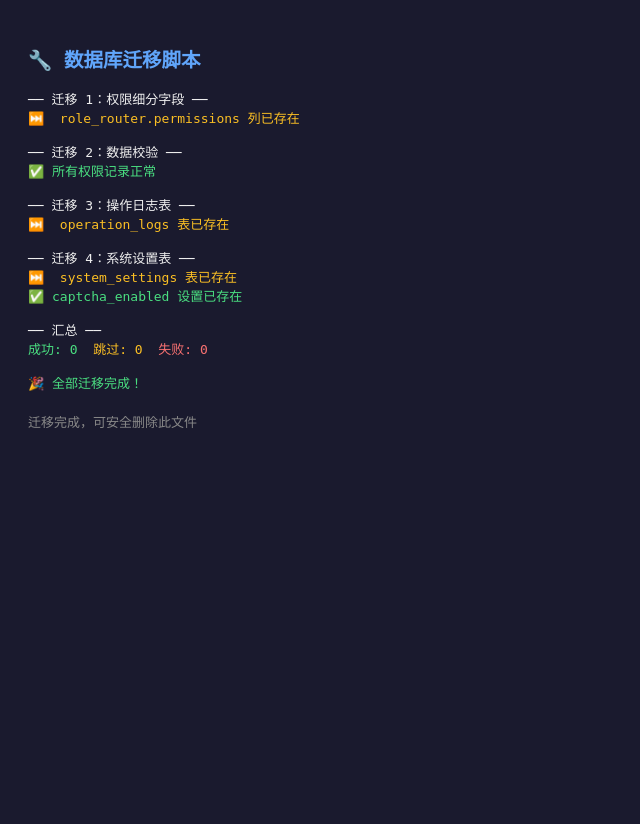
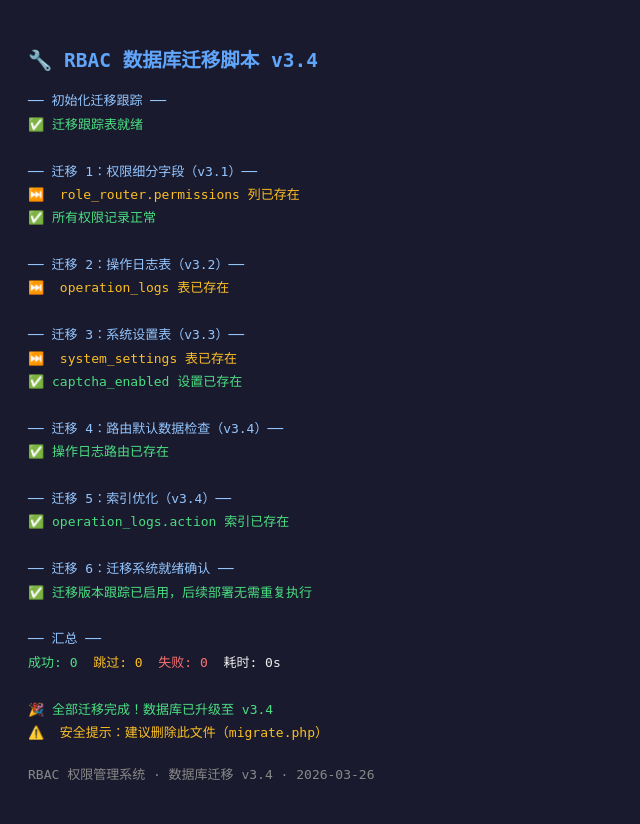
Before and after one commit to Rensr0/rbac-system, a PHP site: page /migrate.php in a window 1280 px wide. Shown: the whole page, without its empty margins (0-640 px from the left). Before the commit the page ends 429 px from the top, so only its background shows below. Run offline with PHP 8.4, Linux system fonts and the light colour scheme; data comes from the database, SQL or seed files in the repository; both versions use the stored data as it was after the commit.

Commit message:
feat: 完善数据库迁移系统 — 版本跟踪 + 日志路由 + 索引优化
- migrate.php: 全面重写，添加 _migrations 迁移跟踪表，包含 6 个迁移步骤
- common.php: 自动迁移改用 _migrations 表判断是否需要执行，避免每次请求都检查
- install.sql: 版本号 v3.4，新增 _migrations 表、operation_logs.action 索引、操作日志路由

```diff
--- a/migrate.php
+++ b/migrate.php
@@ -1,21 +1,30 @@
 <?php
 /**
- * 数据库迁移脚本
- * 访问即执行，执行完毕后自动销毁
+ * 数据库迁移脚本 v3.4
+ * 访问即执行，执行完毕后显示结果
  * 仅支持 GET 请求，无需登录
+ *
+ * 使用方法：上传代码后访问 https://你的域名/migrate.php
+ * 迁移完成后可安全删除此文件
  */
 
 header('Content-Type: text/html; charset=utf-8');
-echo '<!DOCTYPE html><html><head><meta charset="utf-8"><title>数据库迁移</title>';
-echo '<style>body{font-family:monospace;padding:20px;background:#1a1a2e;color:#eee} .ok{color:#4ade80} .err{color:#f87171} .skip{color:#fbbf24} h2{color:#60a5fa}</style>';
+echo '<!DOCTYPE html><html><head><meta charset="utf-8"><title>数据库迁移 v3.4</title>';
+echo '<style>
+body{font-family:monospace;padding:20px;background:#1a1a2e;color:#eee}
+.ok{color:#4ade80} .err{color:#f87171} .skip{color:#fbbf24} .info{color:#93c5fd}
+h2{color:#60a5fa} .warn{color:#fbbf24}
+pre{line-height:1.8}
+</style>';
 echo '</head><body>';
-echo '<h2>🔧 数据库迁移脚本</h2>';
+echo '<h2>🔧 RBAC 数据库迁移脚本 v3.4</h2>';
 echo '<pre>';
 
 require_once __DIR__ . '/api/config/database.php';
 
 $db = getDB();
 $migrations = [];
+$startTime = microtime(true);
 
 function run($db, $sql, $label) {
     global $migrations;
@@ -24,7 +33,6 @@ function run($db, $sql, $label) {
         echo "<span class='ok'>✅ $label</span>\n";
         $migrations[] = ['ok', $label];
     } catch (Exception $e) {
-        // 检查是否是"列已存在"之类的错误
         $msg = $e->getMessage();
         if (strpos($msg, 'Duplicate column') !== false || strpos($msg, 'already exists') !== false || strpos($msg, 'Duplicate key') !== false) {
             echo "<span class='skip'>⏭️  $label（已存在，跳过）</span>\n";
@@ -36,61 +44,101 @@ function run($db, $sql, $label) {
     }
 }
 
-// ========== 迁移 1：role_router.permissions 列 ==========
-echo "── 迁移 1：权限细分字段 ──\n";
+function checkColumn($db, $table, $column) {
+    $col = $db->query("SHOW COLUMNS FROM `$table` LIKE '$column'")->fetch();
+    return (bool)$col;
+}
 
-$col = $db->query("SHOW COLUMNS FROM role_router LIKE 'permissions'")->fetch();
-if (!$col) {
+function checkTable($db, $table) {
+    $tbl = $db->query("SHOW TABLES LIKE '$table'")->fetch();
+    return (bool)$tbl;
+}
+
+// ========== 迁移版本跟踪表 ==========
+echo "<span class='info'>── 初始化迁移跟踪 ──</span>\n";
+
+$db->exec("CREATE TABLE IF NOT EXISTS `_migrations` (
+    `id` int(11) NOT NULL AUTO_INCREMENT,
+    `version` varchar(20) NOT NULL DEFAULT '' COMMENT '版本号',
+    `name` varchar(100) NOT NULL DEFAULT '' COMMENT '迁移名称',
+    `applied_at` datetime NOT NULL DEFAULT CURRENT_TIMESTAMP COMMENT '执行时间',
+    PRIMARY KEY (`id`),
+    UNIQUE KEY `uk_version_name` (`version`, `name`)
+) ENGINE=InnoDB DEFAULT CHARSET=utf8mb4 COMMENT='数据库迁移记录'");
+
+function markMigration($db, $version, $name) {
+    try {
+        $stmt = $db->prepare("INSERT IGNORE INTO _migrations (version, name) VALUES (?, ?)");
+        $stmt->execute(array($version, $name));
+    } catch (Exception $e) {
+        // 忽略
+    }
+}
+
+function isMigrated($db, $version, $name) {
+    try {
+        $stmt = $db->prepare("SELECT COUNT(*) as cnt FROM _migrations WHERE version = ? AND name = ?");
+        $stmt->execute(array($version, $name));
+        return $stmt->fetch()['cnt'] > 0;
+    } catch (Exception $e) {
+        return false;
+    }
+}
+
+echo "<span class='ok'>✅ 迁移跟踪表就绪</span>\n";
+
+// ========== 迁移 1：role_router.permissions 列（v3.1） ==========
+echo "\n<span class='info'>── 迁移 1：权限细分字段（v3.1）──</span>\n";
+
+if (!checkColumn($db, 'role_router', 'permissions')) {
     run($db, "ALTER TABLE role_router ADD COLUMN permissions INT NOT NULL DEFAULT 1 COMMENT '权限位掩码:1=查看 2=编辑 4=删除 7=全部'", "添加 role_router.permissions 列");
     run($db, "UPDATE role_router SET permissions = 7", "已有角色权限设为全部（7）");
 } else {
     echo "<span class='skip'>⏭️  role_router.permissions 列已存在</span>\n";
 }
 
-// ========== 迁移 2：确保默认数据权限为 7 ==========
-echo "\n── 迁移 2：数据校验 ──\n";
-
+// 确保默认数据权限不为 0
 $zeroPerm = $db->query("SELECT COUNT(*) as cnt FROM role_router WHERE permissions = 0")->fetch();
 if ($zeroPerm['cnt'] > 0) {
     run($db, "UPDATE role_router SET permissions = 7 WHERE permissions = 0", "修复权限为0的记录（设为7）");
 } else {
     echo "<span class='ok'>✅ 所有权限记录正常</span>\n";
 }
+markMigration($db, '3.1', 'role_router_permissions');
 
-// ========== 检查操作日志表 ==========
-echo "\n── 迁移 3：操作日志表 ──\n";
+// ========== 迁移 2：操作日志表（v3.2） ==========
+echo "\n<span class='info'>── 迁移 2：操作日志表（v3.2）──</span>\n";
 
-$tbl = $db->query("SHOW TABLES LIKE 'operation_logs'")->fetch();
-if (!$tbl) {
+if (!checkTable($db, 'operation_logs')) {
     run($db, "CREATE TABLE IF NOT EXISTS `operation_logs` (
         `id` int(11) NOT NULL AUTO_INCREMENT,
-        `user_id` int(11) NOT NULL DEFAULT 0,
-        `username` varchar(50) NOT NULL DEFAULT '',
-        `action` varchar(50) NOT NULL DEFAULT '',
-        `detail` varchar(500) NOT NULL DEFAULT '',
-        `ip` varchar(45) NOT NULL DEFAULT '',
-        `create_time` datetime NOT NULL DEFAULT CURRENT_TIMESTAMP,
+        `user_id` int(11) NOT NULL DEFAULT 0 COMMENT '操作人ID',
+        `username` varchar(50) NOT NULL DEFAULT '' COMMENT '操作人账号',
+        `action` varchar(50) NOT NULL DEFAULT '' COMMENT '操作类型',
+        `detail` varchar(500) NOT NULL DEFAULT '' COMMENT '操作详情',
+        `ip` varchar(45) NOT NULL DEFAULT '' COMMENT 'IP地址',
+        `create_time` datetime NOT NULL DEFAULT CURRENT_TIMESTAMP COMMENT '操作时间',
         PRIMARY KEY (`id`),
         KEY `idx_user_id` (`user_id`),
         KEY `idx_create_time` (`create_time`)
-    ) ENGINE=InnoDB DEFAULT CHARSET=utf8mb4", "创建 operation_logs 表");
+    ) ENGINE=InnoDB DEFAULT CHARSET=utf8mb4 COMMENT='操作日志表'", "创建 operation_logs 表");
 } else {
     echo "<span class='skip'>⏭️  operation_logs 表已存在</span>\n";
 }
+markMigration($db, '3.2', 'operation_logs');
 
-// ========== 迁移 4：系统设置表 ==========
-echo "\n── 迁移 4：系统设置表 ──\n";
+// ========== 迁移 3：系统设置表（v3.3） ==========
+echo "\n<span class='info'>── 迁移 3：系统设置表（v3.3）──</span>\n";
 
-$tbl = $db->query("SHOW TABLES LIKE 'system_settings'")->fetch();
-if (!$tbl) {
+if (!checkTable($db, 'system_settings')) {
     run($db, "CREATE TABLE IF NOT EXISTS `system_settings` (
         `id` int(11) NOT NULL AUTO_INCREMENT,
         `setting_key` varchar(100) NOT NULL DEFAULT '' COMMENT '设置键名',
         `setting_value` text COMMENT '设置值',
         `setting_type` varchar(20) NOT NULL DEFAULT 'string' COMMENT '类型:string/int/bool',
         `label` varchar(100) NOT NULL DEFAULT '' COMMENT '显示名称',
-        `create_time` datetime NOT NULL DEFAULT CURRENT_TIMESTAMP,
-        `update_time` datetime NOT NULL DEFAULT CURRENT_TIMESTAMP ON UPDATE CURRENT_TIMESTAMP,
+        `create_time` datetime NOT NULL DEFAULT CURRENT_TIMESTAMP COMMENT '创建时间',
+        `update_time` datetime NOT NULL DEFAULT CURRENT_TIMESTAMP ON UPDATE CURRENT_TIMESTAMP COMMENT '更新时间',
         PRIMARY KEY (`id`),
         UNIQUE KEY `uk_key` (`setting_key`)
     ) ENGINE=InnoDB DEFAULT CHARSET=utf8mb4 COMMENT='系统设置表'", "创建 system_settings 表");
@@ -107,23 +155,62 @@ if (!$tbl) {
         echo "<span class='ok'>✅ captcha_enabled 设置已存在</span>\n";
     }
 }
+markMigration($db, '3.3', 'system_settings');
+
+// ========== 迁移 4：路由表默认数据补充（v3.4） ==========
+echo "\n<span class='info'>── 迁移 4：路由默认数据检查（v3.4）──</span>\n";
+
+// 检查日志路由是否存在
+$logRoute = $db->query("SELECT id FROM routers WHERE router_path = 'log'")->fetch();
+if (!$logRoute) {
+    // 获取当前最大排序值
+    $maxSort = $db->query("SELECT MAX(sort) as max_sort FROM routers")->fetch();
+    $nextSort = intval($maxSort['max_sort']) + 1;
+    run($db, "INSERT INTO routers (router_name, router_path, icon, sort, status) VALUES ('操作日志', 'log', 'list_alt', $nextSort, 1)", "添加操作日志路由");
+
+    // 为超级管理员角色自动添加日志权限
+    $logId = $db->lastInsertId();
+    run($db, "INSERT IGNORE INTO role_router (role_id, router_id, permissions) VALUES (1, $logId, 7)", "超级管理员自动获得日志路由权限");
+} else {
+    echo "<span class='ok'>✅ 操作日志路由已存在</span>\n";
+}
+markMigration($db, '3.4', 'log_router');
+
+// ========== 迁移 5：密码字段索引优化（v3.4） ==========
+echo "\n<span class='info'>── 迁移 5：索引优化（v3.4）──</span>\n";
+
+// 检查 operation_logs 是否有 action 索引（用于筛选）
+$hasActionIdx = $db->query("SHOW INDEX FROM operation_logs WHERE Key_name = 'idx_action'")->fetch();
+if (!$hasActionIdx) {
+    run($db, "ALTER TABLE operation_logs ADD INDEX idx_action (action)", "添加 operation_logs.action 索引");
+} else {
+    echo "<span class='ok'>✅ operation_logs.action 索引已存在</span>\n";
+}
+markMigration($db, '3.4', 'indexes');
+
+// ========== 迁移 6：清理重复的自动迁移代码标记（v3.4） ==========
+echo "\n<span class='info'>── 迁移 6：迁移系统就绪确认 ──</span>\n";
+echo "<span class='ok'>✅ 迁移版本跟踪已启用，后续部署无需重复执行</span>\n";
+markMigration($db, '3.4', 'migration_system');
 
 // ========== 输出汇总 ==========
-echo "\n── 汇总 ──\n";
+$elapsed = round(microtime(true) - $startTime, 2);
+echo "\n<span class='info'>── 汇总 ──</span>\n";
 $ok = $skip = $err = 0;
 foreach ($migrations as $m) {
     if ($m[0] === 'ok') $ok++;
     elseif ($m[0] === 'skip') $skip++;
     else $err++;
 }
-echo "<span class='ok'>成功: $ok</span>  <span class='skip'>跳过: $skip</span>  <span class='err'>失败: $err</span>\n";
+echo "<span class='ok'>成功: $ok</span>  <span class='skip'>跳过: $skip</span>  <span class='err'>失败: $err</span>  耗时: {$elapsed}s\n";
 
 if ($err === 0) {
-    echo "\n<span class='ok'>🎉 全部迁移完成！</span>\n";
+    echo "\n<span class='ok'>🎉 全部迁移完成！数据库已升级至 v3.4</span>\n";
+    echo "<span class='warn'>⚠️  安全提示：建议删除此文件（migrate.php）</span>\n";
 } else {
-    echo "\n<span class='err'>⚠️  部分迁移失败，请检查</span>\n";
+    echo "\n<span class='err'>⚠️  部分迁移失败，请检查上方错误信息</span>\n";
 }
 
 echo '</pre>';
-echo '<p style="color:#888;margin-top:20px">迁移完成，可安全删除此文件</p>';
+echo '<p style="color:#888;margin-top:20px">RBAC 权限管理系统 · 数据库迁移 v3.4 · 2026-03-26</p>';
 echo '</body></html>';
```
Also changed, not shown: api/common.php (+70 -4 lines), install.sql (+28 -5 lines).
